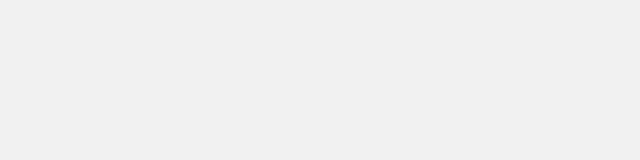
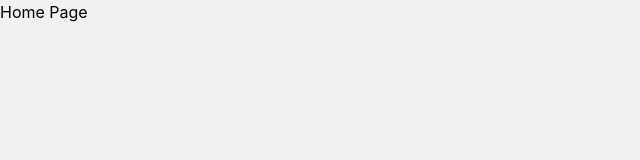
Before and after one commit to zidanfarhan23333333/penginapan, a React (Create React App) app in the folder fe/: page / in a window 1280 px wide. Before the commit this address had no page. Shown: the top 160 px of the page, without its empty margins (0-640 px from the left). Built offline with nearby package versions, Linux system fonts and the light colour scheme.

Commit message:
home page

```diff
--- a/fe/src/App.js
+++ b/fe/src/App.js
@@ -1,3 +1,4 @@
+import { Home } from "./pages/Home";
 import Login from "./pages/Login";
 import Register from "./pages/Register";
 import { BrowserRouter as Router, Routes, Route } from "react-router-dom";
@@ -7,6 +8,7 @@
     <>
       <Router>
         <Routes>
+          <Route path="/" element={<Home />} />
           <Route path="/login" element={<Login />} />
           <Route path="/register" element={<Register />} />
         </Routes>
--- /dev/null
+++ b/fe/src/pages/Home/index.jsx
@@ -0,0 +1,3 @@
+export const Home = () => {
+  return <div>Home Page</div>;
+};
```
